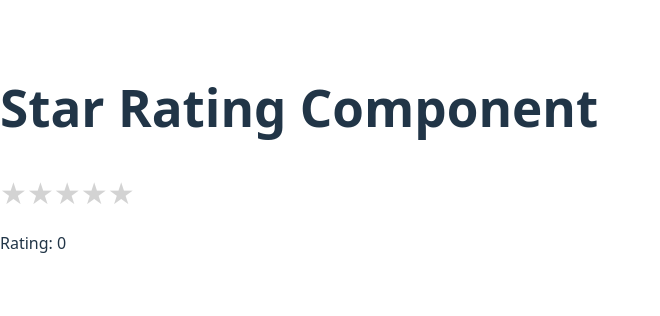
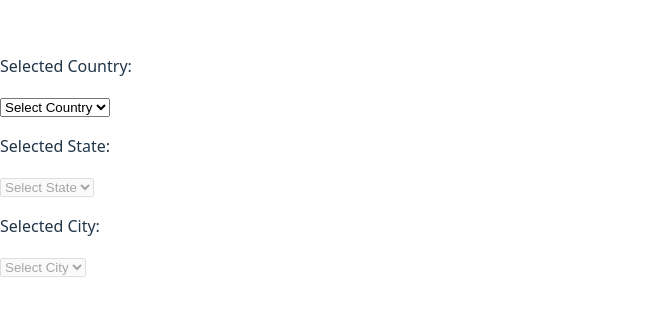
Before and after one commit to KalyanPaladugu/ReactJS-InterviewQuestions, a React (Vite) app: page / in a window 1280 px wide. Shown: the part 242-558 px from the top of the page, without its empty margins (0-660 px from the left). Built offline with nearby package versions, Linux system fonts and the light colour scheme.

Commit message:
country,state,city updated

```diff
--- a/src/App.jsx
+++ b/src/App.jsx
@@ -12,16 +12,16 @@ import StarRating from './components/StarRating';
 // import ProtectedRoute from './context/ProtectedRoute'
 // import CountryStateSelector from './components/CountryStateSelector'
 // import Test from './components/Test';
-// import Input from './components/Input';
-// import Display from './components/Display'
+import Input from './components/Input';
+import Display from './components/Display'
 // import { useMemo } from "react";
 import ProductApp from './components/ProductApp';
 import UseMemoExample from './components/UsemMemoExample';
 import UseCallbackExample from './components/UseCallbackExample';
-
+import CountryState from './components/CountryState';
 function App() {
 
-// const [name, setName] = useState("");
+const [name, setName] = useState("");
   return (
 //     <>
 // {/* <Router>
@@ -41,12 +41,13 @@ function App() {
 //      <Display name={name} />
 //     </>
     <div>
-      <StarRating />
+      {/* <StarRating /> */}
       {/* <SearchItemsFromApi /> */}
       {/* <SearchItems /> */}
       {/* <ProductApp /> */}
       {/* <UseMemoExample /> */}
       {/* <UseCallbackExample /> */}
+      <CountryState />
     </div>
   )
 }
--- /dev/null
+++ b/src/components/CountryState.jsx
@@ -0,0 +1,64 @@
+import React from 'react'
+
+export default function CountryState() {
+
+    const [selectedCountry, setSelectedCountry] = React.useState("");
+    const [selectedState, setSelectedState] = React.useState("");
+    const [selectedCity, setSelectedCity] = React.useState("");
+
+
+ const data = {
+  USA: {
+    California: ["Los Angeles", "San Francisco", "San Diego"],
+    Texas: ["Houston", "Dallas", "Austin"],
+  },
+
+  Canada: {
+    Ontario: ["Toronto", "Ottawa"],
+    Quebec: ["Montreal", "Quebec City"],
+  },
+
+  India: {
+    Maharashtra: ["Mumbai", "Pune"],
+    Gujarat: ["Ahmedabad", "Surat"],
+  },
+};
+console.log("countries",Object.keys(data));
+console.log("states",Object.keys(data['Canada']));
+console.log("cities",data['Canada']['Ontario']);
+console.log("cities",data['Canada']?.['Ontario']);
+const states= selectedCountry ? Object.keys(data[selectedCountry]) : [];
+
+
+  return (
+    <>
+     <p>Selected Country: {selectedCountry}</p>
+     <select value={selectedCountry} onChange={(e) => setSelectedCountry(e.target.value)}>
+        <option value="">Select Country</option>
+        {Object.keys(data).map((country) => (
+          <option key={country} value={country}>
+            {country}
+          </option>
+        ))}
+      </select>
+      <p>Selected State: {selectedState}</p>
+        <select value={selectedState} disabled={!selectedCountry} onChange={(e) => setSelectedState(e.target.value)}>
+        <option value="">Select State</option>
+        {states.map((state) => (
+          <option key={state} value={state}>
+            {state}
+            </option>
+        ))}
+      </select>
+      <p>Selected City: {selectedCity}</p>
+        <select value={selectedCity} disabled={!selectedState} onChange={(e) => setSelectedCity(e.target.value)}>
+        <option value="">Select City</option>
+        {(data[selectedCountry]?.[selectedState] || []).map((city) => (
+          <option key={city} value={city}>
+            {city}
+            </option>
+        ))}
+      </select>
+    </>
+  )
+}
```
